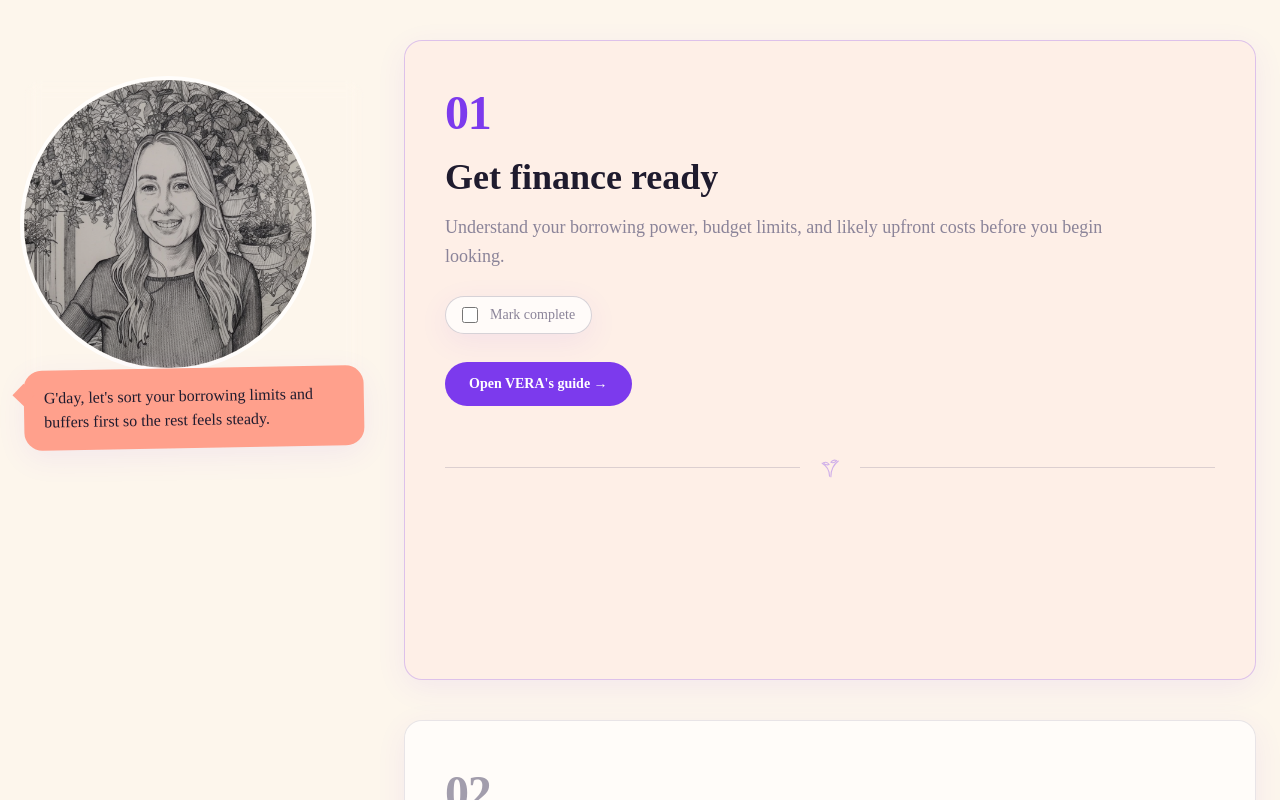
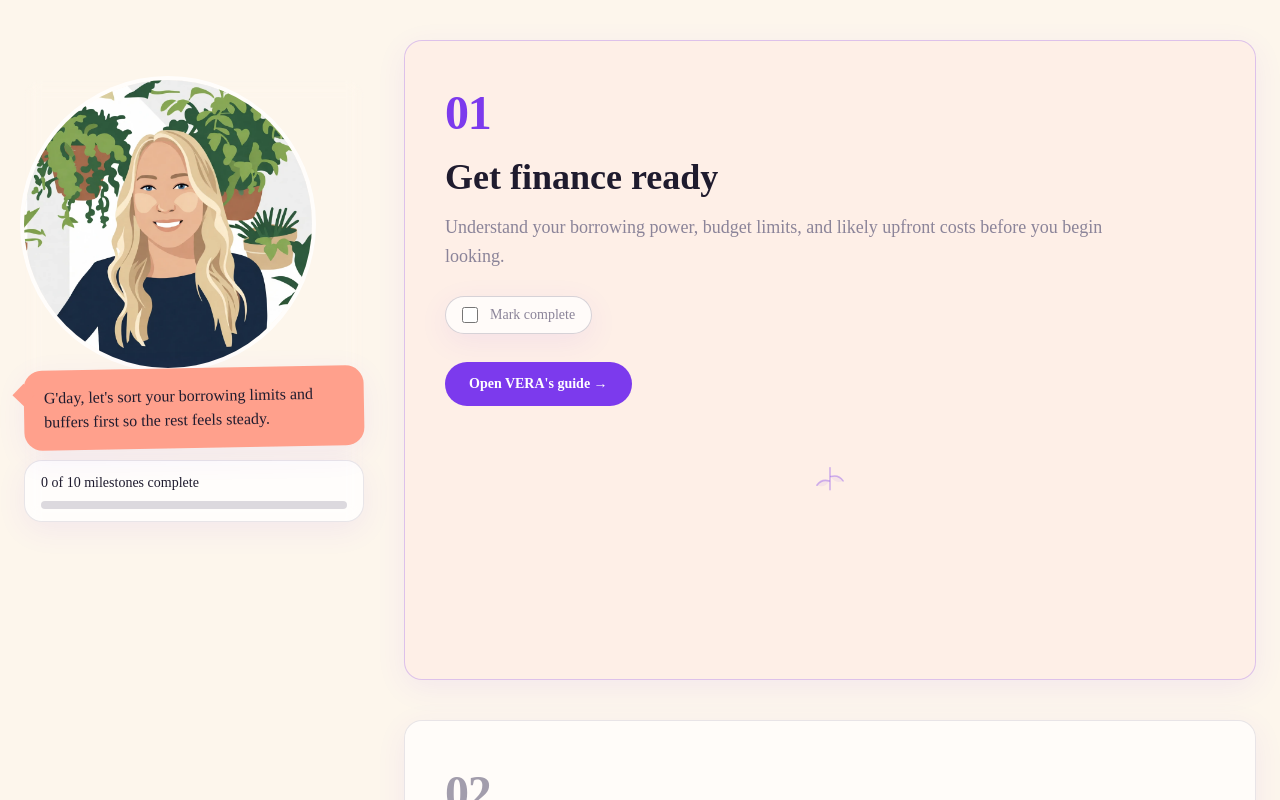
Before and after one commit to SaraRaRaRay/Vera-mvp, a Next.js app: page / in a window 1280 px wide. Shown: the top 800 px of the page. Built offline with nearby package versions, Linux system fonts and the light colour scheme.

Commit message:
session 5.5b polish plus portrait swap

```diff
--- a/package.json
+++ b/package.json
@@ -16,6 +16,7 @@
     "next": "15.5.15",
     "react": "19.1.0",
     "react-dom": "19.1.0",
+    "react-markdown": "^10.1.0",
     "shadcn": "^4.6.0",
     "tailwind-merge": "^3.5.0",
     "tw-animate-css": "^1.4.0"
--- a/src/app/milestones/[id]/page.tsx
+++ b/src/app/milestones/[id]/page.tsx
@@ -26,15 +26,15 @@ export default async function MilestoneDetailPage({ params }: MilestoneDetailPag
 
   return (
     <main className="mx-auto w-full max-w-4xl px-6 py-10 text-ink md:py-14">
-      <nav className="mb-8 text-sm text-grey" aria-label="Breadcrumb">
+      <nav className="mb-8 flex items-center gap-3 text-sm text-grey" aria-label="Breadcrumb">
         <Link
           href="/"
-          className="transition hover:text-ink hover:underline focus-visible:outline-none focus-visible:ring-4 focus-visible:ring-purple/30"
+          className="transition hover:text-purple hover:underline focus-visible:outline-none focus-visible:ring-4 focus-visible:ring-purple/30"
         >
-          Home
+          &larr; Back to journey
         </Link>
-        <span className="mx-2">/</span>
-        <span className="text-ink">Milestone {milestone.order}</span>
+        <span aria-hidden="true">&middot;</span>
+        <span>Step {milestoneIndex + 1} of 10</span>
       </nav>
 
       <header className="mb-8 rounded-2xl border border-grey/20 bg-white/70 p-6 shadow-[0_8px_30px_rgba(124,58,237,0.08)] md:p-8">
--- a/src/components/JourneyLanding.tsx
+++ b/src/components/JourneyLanding.tsx
@@ -4,7 +4,7 @@ import Image from "next/image";
 import Link from "next/link";
 import { useEffect, useMemo, useState } from "react";
 
-import { MilestoneToggle } from "@/components/milestone-toggle";
+import { MilestoneToggle, PROGRESS_EVENT, STORAGE_KEY } from "@/components/milestone-toggle";
 import { milestones } from "@/lib/milestones";
 
 const veraIntroByMilestone: Record<string, string> = {
@@ -34,10 +34,48 @@ export function JourneyLanding() {
   const [activeId, setActiveId] = useState(milestones[0]?.id ?? "");
   const [bubbleText, setBubbleText] = useState(veraIntroByMilestone[milestones[0].id]);
   const [bubbleVisible, setBubbleVisible] = useState(true);
+  const [completedCount, setCompletedCount] = useState(0);
   const intro = useMemo(
     () => veraIntroByMilestone[activeId] ?? veraIntroByMilestone[milestones[0].id],
     [activeId],
   );
+  const totalMilestones = milestones.length;
+  const progressPercent = totalMilestones > 0 ? (completedCount / totalMilestones) * 100 : 0;
+
+  useEffect(() => {
+    function readCompletedCount() {
+      try {
+        const raw = window.localStorage.getItem(STORAGE_KEY);
+        if (!raw) {
+          setCompletedCount(0);
+          return;
+        }
+
+        const parsed = JSON.parse(raw);
+        if (!parsed || typeof parsed !== "object") {
+          setCompletedCount(0);
+          return;
+        }
+
+        const count = milestones.reduce(
+          (accumulator, milestone) => accumulator + (Boolean((parsed as Record<string, boolean>)[milestone.id]) ? 1 : 0),
+          0,
+        );
+        setCompletedCount(count);
+      } catch {
+        setCompletedCount(0);
+      }
+    }
+
+    readCompletedCount();
+    window.addEventListener(PROGRESS_EVENT, readCompletedCount);
+    window.addEventListener("storage", readCompletedCount);
+
+    return () => {
+      window.removeEventListener(PROGRESS_EVENT, readCompletedCount);
+      window.removeEventListener("storage", readCompletedCount);
+    };
+  }, []);
 
   useEffect(() => {
     setBubbleVisible(false);
@@ -116,6 +154,16 @@ export function JourneyLanding() {
                   <p className="truncate md:whitespace-normal">{bubbleText}</p>
                   <span className="absolute -left-2 top-4 hidden size-4 rotate-45 bg-peach md:block" />
                 </div>
+                <div className="mt-3 rounded-2xl border border-grey/20 bg-white/80 px-4 py-3 shadow-[0_8px_30px_rgba(124,58,237,0.08)]">
+                  <p className="text-sm text-ink">{completedCount} of 10 milestones complete</p>
+                  <div className="mt-2 h-2 w-full rounded-full bg-grey/30">
+                    <div
+                      className="h-full rounded-full bg-purple transition-all duration-300"
+                      style={{ width: `${progressPercent}%` }}
+                      aria-hidden="true"
+                    />
+                  </div>
+                </div>
               </div>
             </div>
           </div>
@@ -154,30 +202,38 @@ export function JourneyLanding() {
                     Open VERA&apos;s guide &rarr;
                   </Link>
                 </div>
-                <div className="mt-12 flex items-center gap-4">
-                  <span className="h-px flex-1 bg-grey/30" />
+                <div className="mt-14 flex items-center justify-center">
                   <svg
                     aria-hidden="true"
-                    viewBox="0 0 64 64"
-                    className="h-7 w-7 text-purple/35"
+                    viewBox="0 0 96 44"
+                    className="h-8 w-20 text-purple/35"
                     fill="none"
                     xmlns="http://www.w3.org/2000/svg"
                   >
                     <path
-                      d="M34 52C34 36 39 25 51 16M31 51C31 38 26 28 14 21"
+                      d="M48 38V8"
                       stroke="currentColor"
-                      strokeWidth="2.5"
+                      strokeWidth="2.2"
                       strokeLinecap="round"
                     />
                     <path
-                      d="M47 15C42 13 37 14 34 19C39 21 43 20 47 15ZM17 20C22 18 27 19 30 24C25 26 21 25 17 20Z"
+                      d="M49 20C56 18 62 20 66 26C59 29 53 27 49 20Z"
+                      fill="currentColor"
+                      fillOpacity="0.2"
+                    />
+                    <path
+                      d="M47 26C40 24 34 26 30 32C37 35 43 33 47 26Z"
+                      fill="currentColor"
+                      fillOpacity="0.2"
+                    />
+                    <path
+                      d="M49 20C56 18 62 20 66 26M47 26C40 24 34 26 30 32"
                       stroke="currentColor"
-                      strokeWidth="2.5"
+                      strokeWidth="2.2"
                       strokeLinecap="round"
                       strokeLinejoin="round"
                     />
                   </svg>
-                  <span className="h-px flex-1 bg-grey/30" />
                 </div>
               </article>
             );
--- a/src/components/MilestoneChat.tsx
+++ b/src/components/MilestoneChat.tsx
@@ -2,6 +2,7 @@
 
 import Image from "next/image";
 import { FormEvent, useState } from "react";
+import ReactMarkdown from "react-markdown";
 
 import { askMilestoneQuestion, type ChatMessage } from "@/app/actions/ask";
 import { Button } from "@/components/ui/button";
@@ -70,9 +71,30 @@ export function MilestoneChat({ slug }: MilestoneChatProps) {
                 ) : (
                   <div className="size-8" aria-hidden="true" />
                 )}
-                <p className="max-w-[85%] rounded-full bg-peach px-4 py-2 text-sm leading-relaxed text-ink">
-                  {message.content}
-                </p>
+                <div className="max-w-[85%] rounded-3xl bg-peach px-4 py-2 text-sm leading-relaxed text-ink">
+                  <ReactMarkdown
+                    components={{
+                      strong: ({ children }) => <strong className="font-semibold">{children}</strong>,
+                      em: ({ children }) => <em className="italic">{children}</em>,
+                      ul: ({ children }) => <ul className="mb-2 list-disc space-y-1 pl-5">{children}</ul>,
+                      ol: ({ children }) => <ol className="mb-2 list-decimal space-y-1 pl-5">{children}</ol>,
+                      li: ({ children }) => <li className="mb-1">{children}</li>,
+                      a: ({ href, children }) => (
+                        <a
+                          href={href}
+                          className="text-purple underline"
+                          target="_blank"
+                          rel="noopener noreferrer"
+                        >
+                          {children}
+                        </a>
+                      ),
+                      p: ({ children }) => <p className="mb-2 last:mb-0">{children}</p>,
+                    }}
+                  >
+                    {message.content}
+                  </ReactMarkdown>
+                </div>
               </div>
             ) : (
               <p className="max-w-[85%] rounded-full bg-pink px-4 py-2 text-sm leading-relaxed text-ink">
--- a/src/components/milestone-toggle.tsx
+++ b/src/components/milestone-toggle.tsx
@@ -2,8 +2,8 @@
 
 import { useEffect, useState } from "react";
 
-const STORAGE_KEY = "vera_progress";
-const PROGRESS_EVENT = "vera-progress-updated";
+export const STORAGE_KEY = "vera_progress";
+export const PROGRESS_EVENT = "vera-progress-updated";
 
 type ProgressState = Record<string, boolean>;
 
```
Also changed, not shown: public/vera-portrait.png, 1 other file (tests, documents, lock files or other folders).
